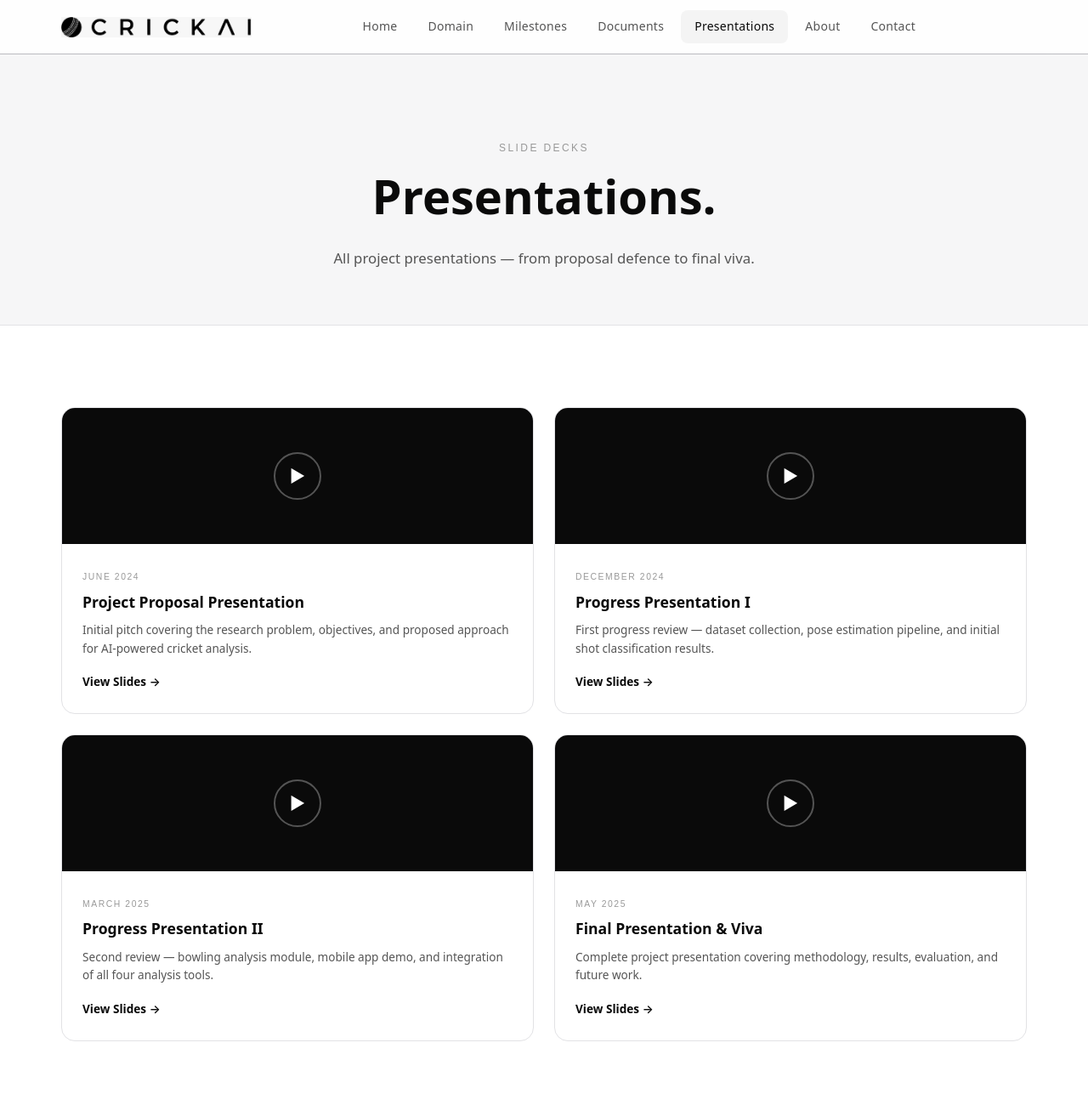
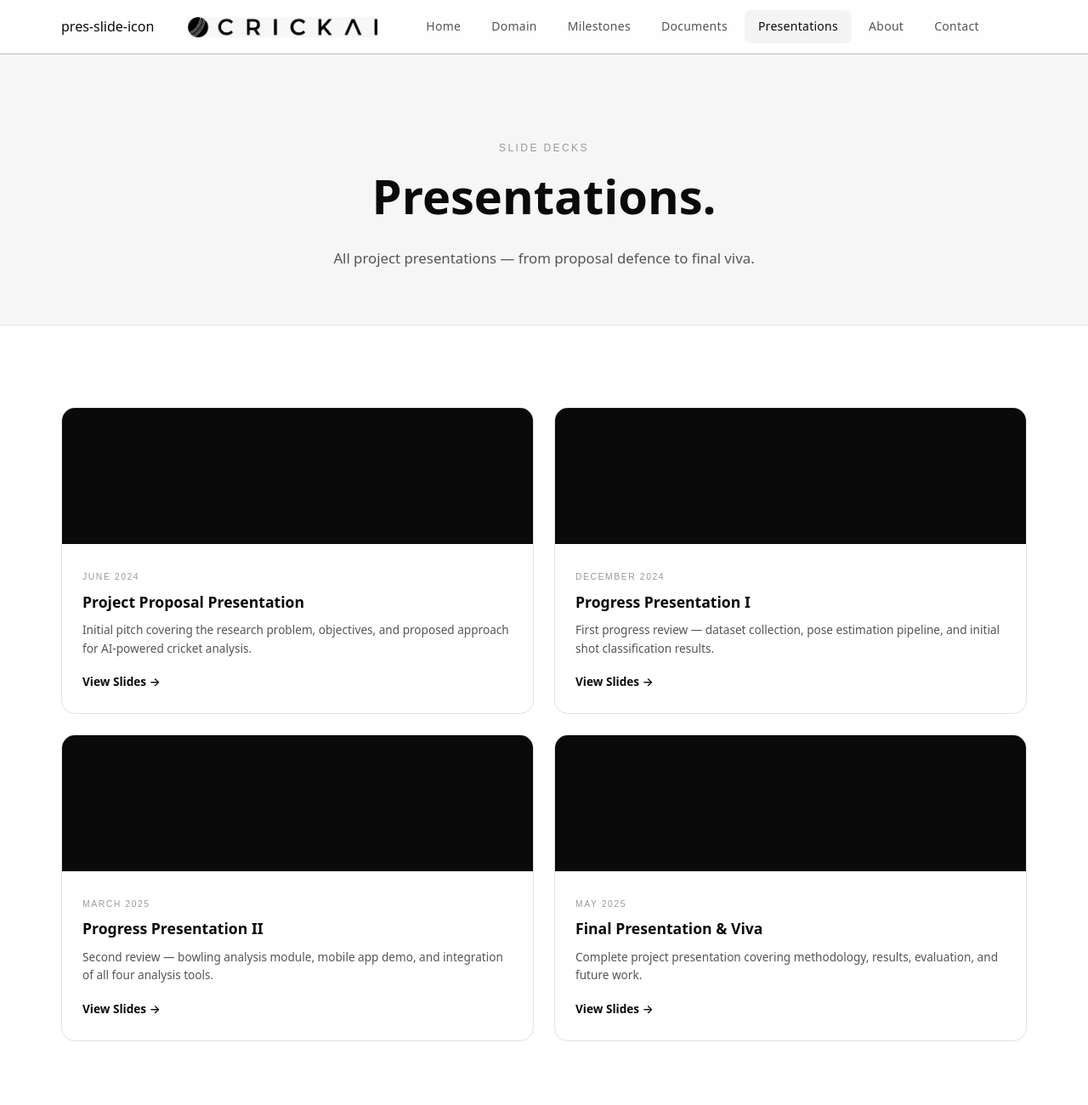
Before and after one commit to Winsara-Ja/Cricket_AI_Website, a plain HTML site: page presentations.html in a window 1280 px wide. Shown: the top 1300 px of the page at 85% size. Drawn offline with Linux system fonts and the light colour scheme; a web font is replaced by a local one.

Commit message:
Remove pres-slide-icon from presentation cards
Removed 'pres-slide-icon' span elements from presentation cards.

```diff
--- a/presentations.html
+++ b/presentations.html
@@ -10,7 +10,7 @@
 <body>
 
 <nav class="navbar" id="navbar">
-  <div class="container">
+  <div class="container">pres-slide-icon
     <a href="index.html" class="nav-logo"><img src="assets/images/logo-black.jpeg" alt="CrickAI" /></a>
     <div class="nav-links">
       <a href="index.html">Home</a>
@@ -50,7 +50,7 @@
 
       <div class="pres-card fade-in">
         <div class="pres-thumb">
-          <span class="pres-slide-icon">▶</span>
+
         </div>
         <div class="pres-info">
           <span class="pres-date">June 2024</span>
@@ -62,7 +62,7 @@
 
       <div class="pres-card fade-in">
         <div class="pres-thumb">
-          <span class="pres-slide-icon">▶</span>
+
         </div>
         <div class="pres-info">
           <span class="pres-date">December 2024</span>
@@ -74,7 +74,7 @@
 
       <div class="pres-card fade-in">
         <div class="pres-thumb">
-          <span class="pres-slide-icon">▶</span>
+
         </div>
         <div class="pres-info">
           <span class="pres-date">March 2025</span>
@@ -86,7 +86,7 @@
 
       <div class="pres-card fade-in">
         <div class="pres-thumb">
-          <span class="pres-slide-icon">▶</span>
+
         </div>
         <div class="pres-info">
           <span class="pres-date">May 2025</span>
```
